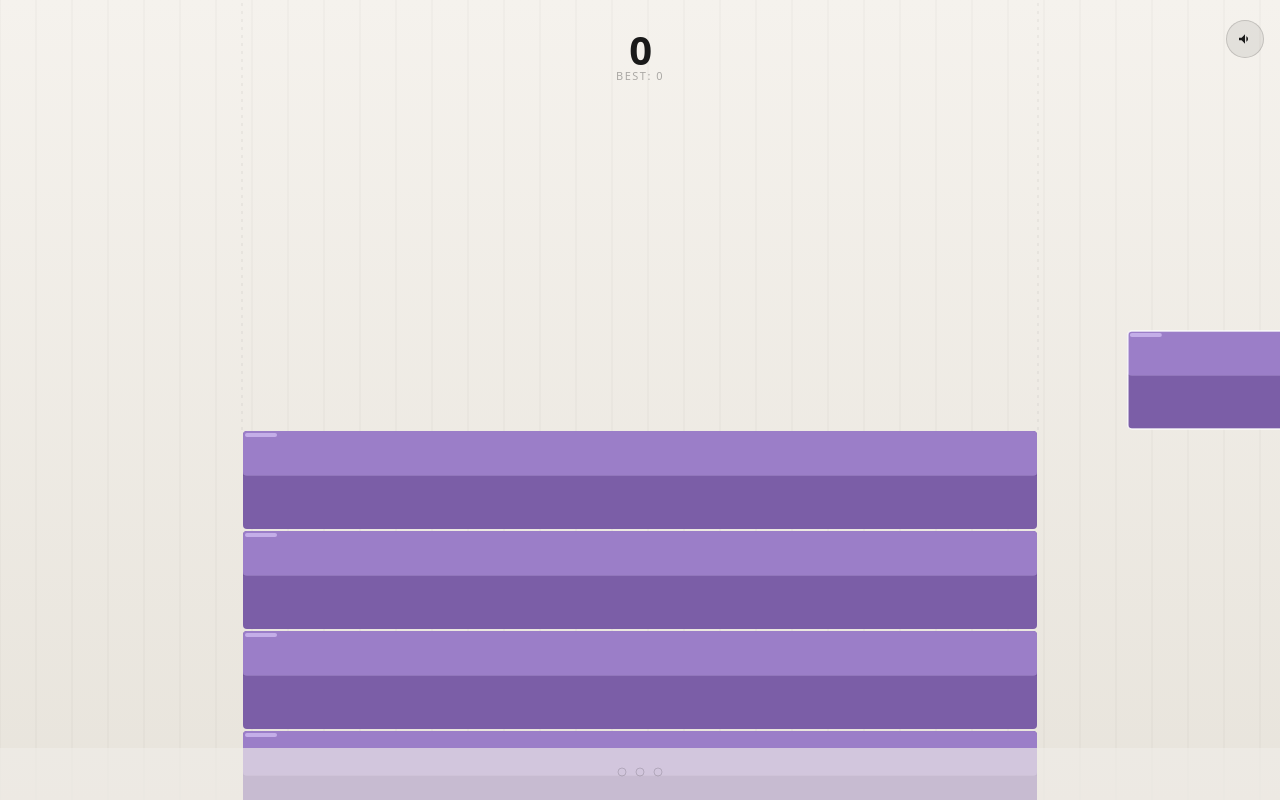
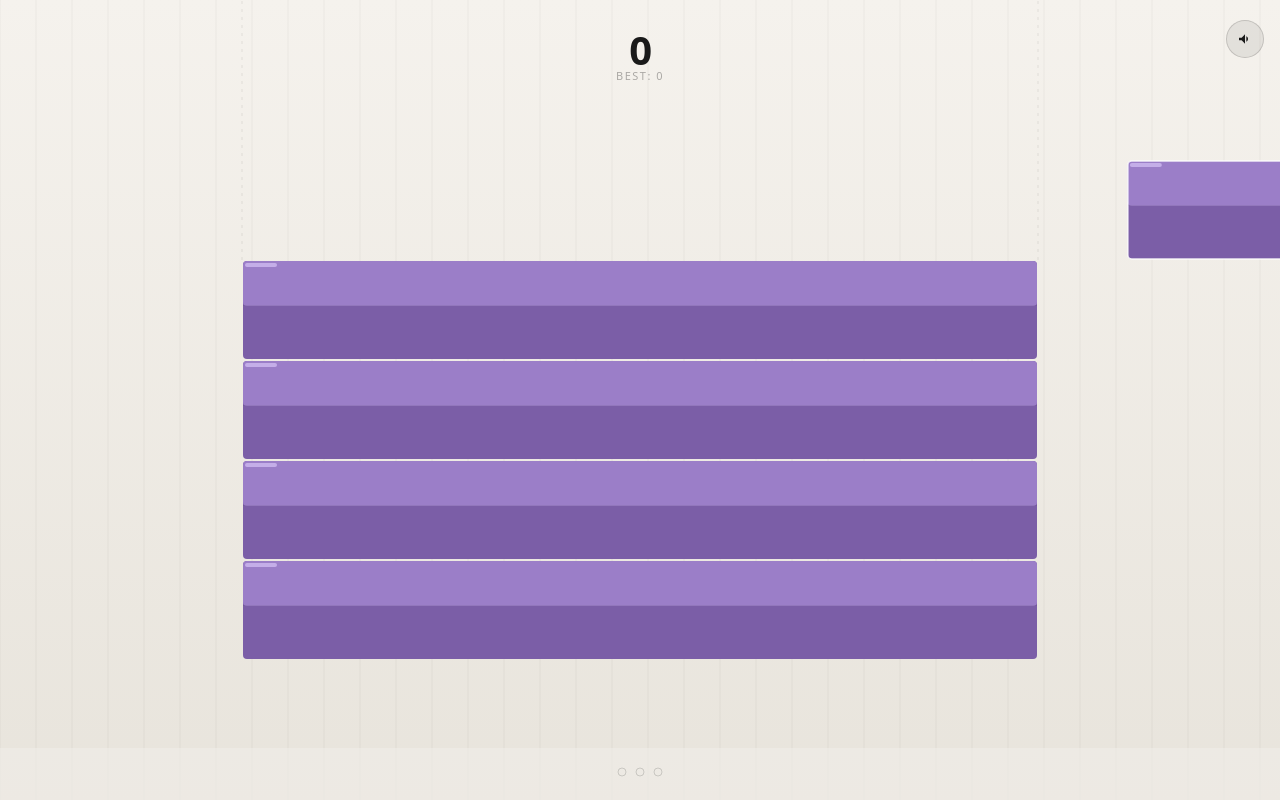
Before and after one commit to zeynepalbayrak/block-stack, a website: page www/index.html in a window 1280 px wide. Both pictures are taken after a click on the button "BAŞLA". Drawn offline with Linux system fonts and the light colour scheme.

Commit message:
Lift initial stack to ~70% screen height so finger tap area stays clear

```diff
--- a/www/index.html
+++ b/www/index.html
@@ -305,7 +305,9 @@ function introStack(){
 function initGame(){
   resetState();
   const bx=(W-START_W)/2;
-  for(let i=0;i<4;i++)blocks.push({x:bx,y:H-70-i*blockH,w:START_W,h:blockH,pi:0,sq:0});
+  // Stack başlangıcı ekranın yaklaşık %70'i; parmak alanı için alt %30 boş kalır
+  const baseY=Math.round(H*0.7);
+  for(let i=0;i<4;i++)blocks.push({x:bx,y:baseY-i*blockH,w:START_W,h:blockH,pi:0,sq:0});
   spawnMv();
   document.getElementById('scoreEl').textContent='0';
   document.getElementById('notifEl').classList.remove('show');
```
